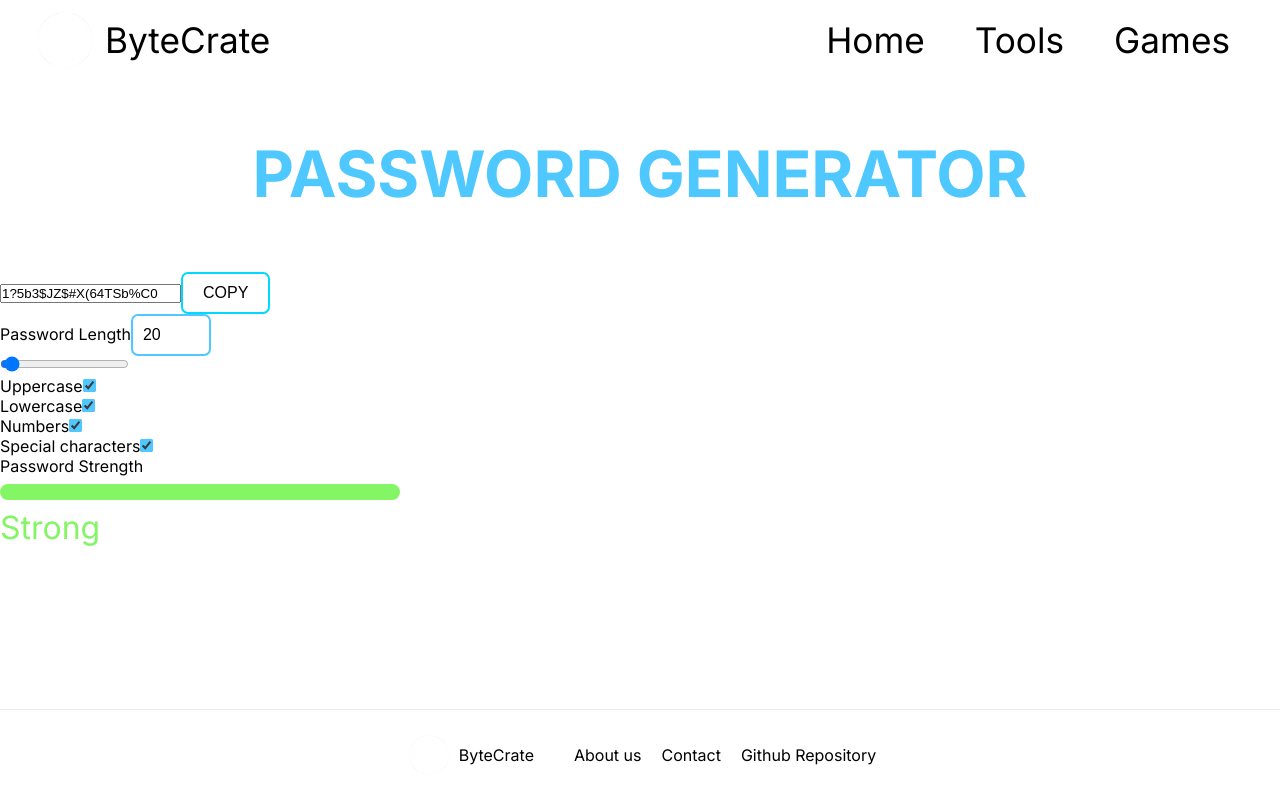
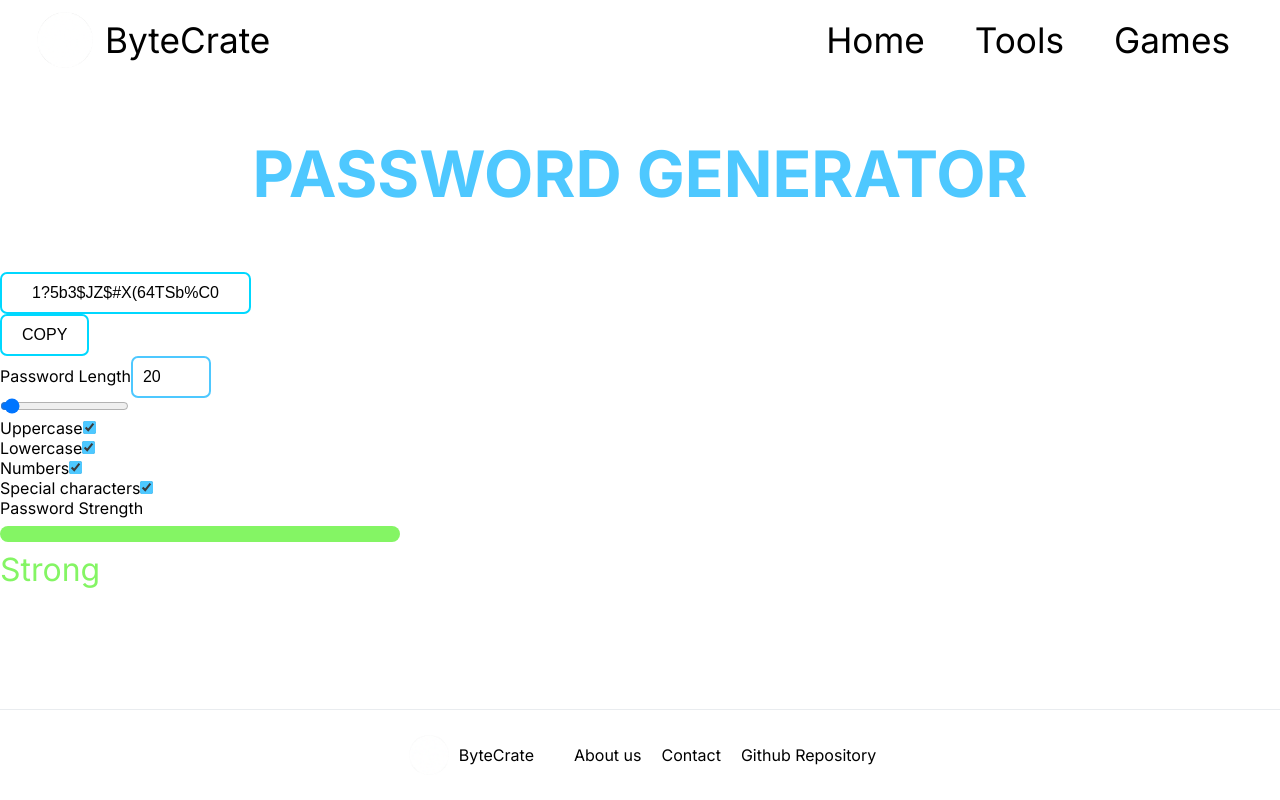
Before and after one commit to hafemi/bytecrate, a Next.js app: page /tools/password-generator in a window 1280 px wide. Built offline with nearby package versions, Linux system fonts and the light colour scheme.

Commit message:
added TextInput component

```diff
--- a/app/tools/password-generator/page.tsx
+++ b/app/tools/password-generator/page.tsx
@@ -1,5 +1,5 @@
 'use client';
-import { CheckboxInput, NumberInput, RangeInput } from '@/components/common/inputs';
+import { CheckboxInput, NumberInput, RangeInput, TextInput } from '@/components/common/inputs';
 import { generatePassword, updateStrengthColor, validateBoxes } from '@/components/tools/password-generator/generation';
 import { PWGenLengthRange } from '@/lib/constants/tools';
 import { getNumberFromString, sleep } from '@/lib/utils';
@@ -58,7 +58,14 @@ export default function Home() {
       <main>
         <h1>PASSWORD GENERATOR</h1>
         <div>
-          <input id="password" type="text" value={password} readOnly />
+          <TextInput
+            label=""
+            id="password"
+            placeholder="Generated Password"
+            value={password}
+            setValue={setPassword}
+            readonly
+          />
           <button className={styles.popup} onClick={handleClick}>
             <span className={styles.popupText} id="copiedPopup">
               COPIED
--- a/components/common/inputs.tsx
+++ b/components/common/inputs.tsx
@@ -42,6 +42,17 @@ interface RangeInputProps {
   divData?: string;
 }
 
+interface TextInputProps {
+  label: string;
+  id: string;
+  placeholder: string;
+  value: string;
+  readonly: boolean;
+  setValue: React.Dispatch<React.SetStateAction<string>>;
+  onChange?: (e: React.ChangeEvent<HTMLInputElement>) => void;
+  divData?: string;
+}
+
 export const CheckboxInput: React.FC<CheckboxInputProps> = React.memo(function CheckboxInput({
   label,
   id,
@@ -58,7 +69,7 @@ export const CheckboxInput: React.FC<CheckboxInputProps> = React.memo(function C
   return (
     <div className={divData}>
       <label htmlFor={id}>{label}</label>
-      <input className={style.checkboxInput}type="checkbox" id={id} checked={checked} onChange={handleChange} />
+      <input className={style.checkboxInput} type="checkbox" id={id} checked={checked} onChange={handleChange} />
     </div>
   );
 });
@@ -148,3 +159,34 @@ export const RangeInput: React.FC<RangeInputProps> = React.memo(function RangeIn
     </div>
   );
 });
+
+export const TextInput: React.FC<TextInputProps> = React.memo(function TextInput({
+  label,
+  id,
+  placeholder,
+  value,
+  readonly,
+  setValue,
+  onChange,
+  divData,
+}) {
+  const handleChange = (e: React.ChangeEvent<HTMLInputElement>) => {
+    setValue(e.target.value);
+    if (onChange) onChange(e);
+  };
+
+  return (
+    <div className={divData}>
+      <label htmlFor={id}>{label}</label>
+      <input
+        className={style.textInput}
+        type="text"
+        id={id}
+        placeholder={placeholder}
+        value={value}
+        onChange={handleChange}
+        readOnly={readonly}
+      />
+    </div>
+  );
+});
--- a/components/common/styles.module.css
+++ b/components/common/styles.module.css
@@ -19,3 +19,12 @@
 .checkboxInput {
   accent-color: #4ec8ff;
 }
+
+.textInput {
+  padding: 10px 20px;
+  font-size: 16px;
+  text-align: center;
+  background: none;
+  border: 2px solid #00d8ff;
+  border-radius: 7px;
+}
```
